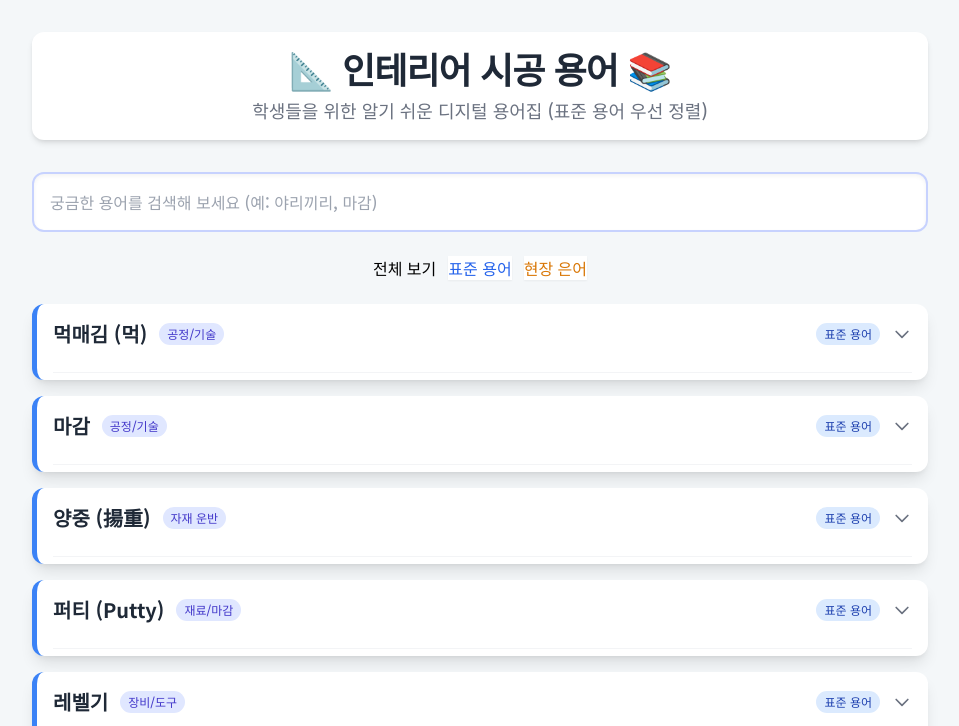
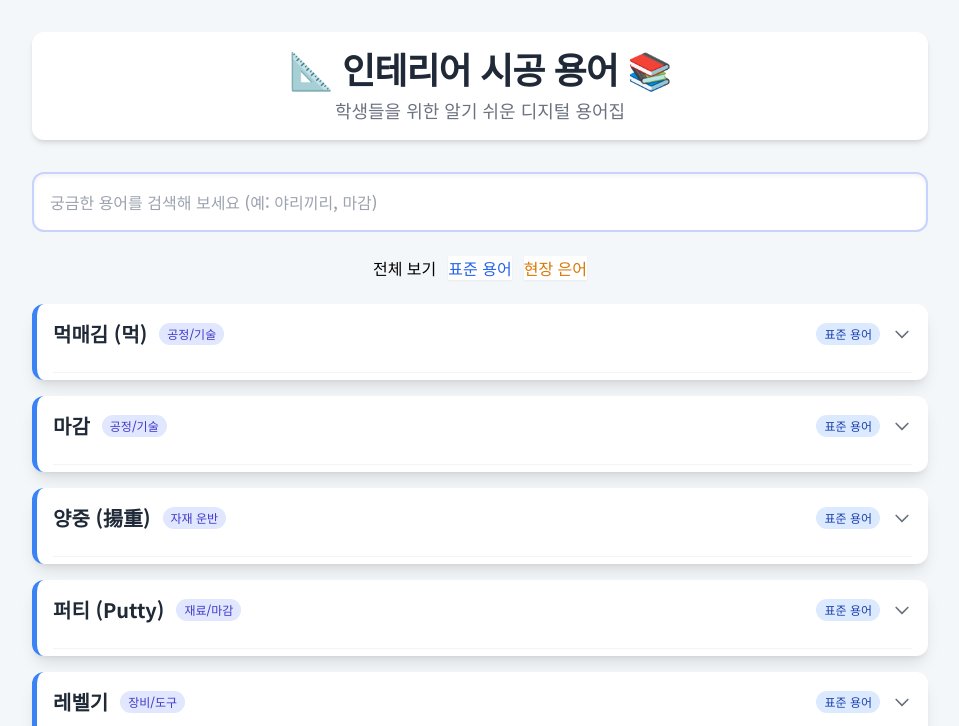
Before and after one commit to indeans/interiorwords_work, a plain HTML site: page index.html in a window 1280 px wide. Shown: the top 726 px of the page, without its empty margins (160-1119 px from the left). Drawn offline with nearby package versions, Linux system fonts and the light colour scheme.

Commit message:
Update index.html

```diff
--- a/index.html
+++ b/index.html
@@ -71,7 +71,7 @@
                 📐 인테리어 시공 용어 📚
             </h1>
             <p class="text-lg text-gray-500 mt-2">
-                학생들을 위한 알기 쉬운 디지털 용어집 (표준 용어 우선 정렬)
+                학생들을 위한 알기 쉬운 디지털 용어집
             </p>
         </header>
 
```
